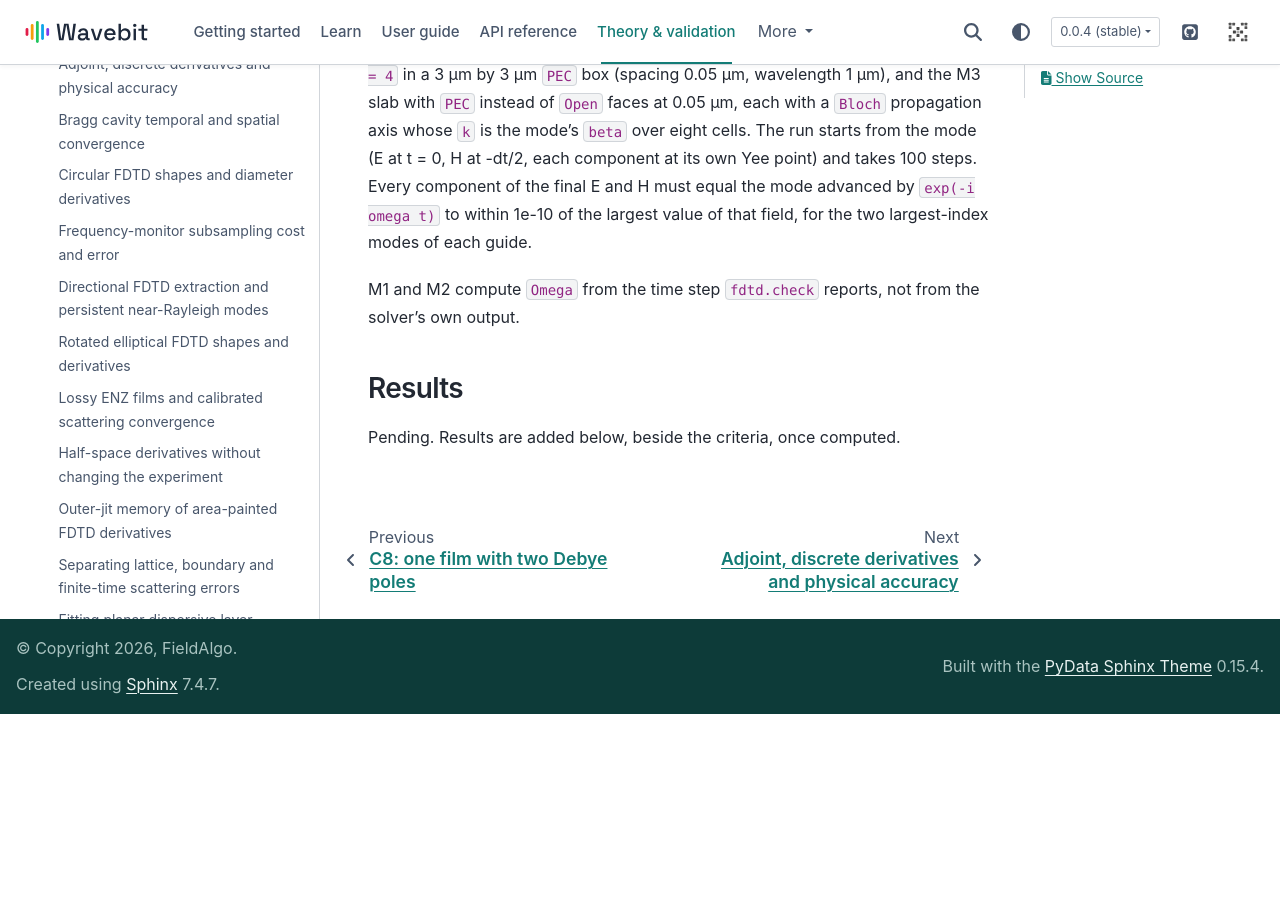
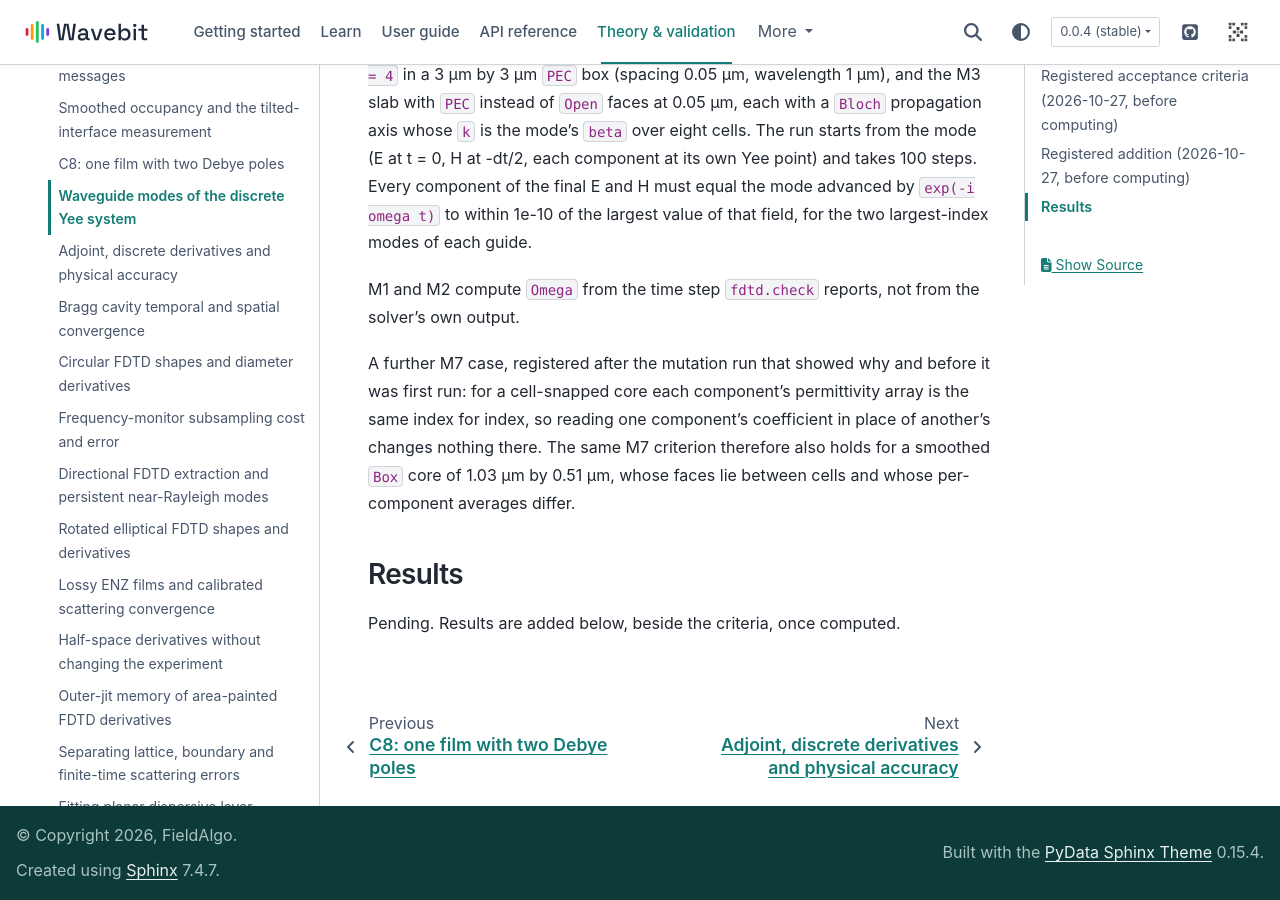
Before and after one commit to fieldalgo/wavebit, a Sphinx documentation site: the page built from docs/validation/fdtd/fd-waveguide-modes.md, in a window 1280 px wide and 900 px high, scrolled down 3271 px. Built offline with Sphinx 7.4.7 and the PyData theme 0.15.4, drawn with Linux system fonts in a browser that asks for light colours; pages that are not in the unit, such as notebooks, are missing from menus; before the commit the page ends 3985 px from its top, so only the background shows below that.

Commit message:
docs(fdtd): register a smoothed-core case for the eigenmode check
For a cell-snapped core every component's permittivity array is the
same index for index, so a mode read from the wrong component's
coefficient is not visible there. Register the same criterion for a
smoothed Box core with faces between cells, before running it.

Co-Authored-By: Claude Opus 5.5 <noreply@anthropic.com>
Claude-Session: https://claude.ai/code/session_01EsCWzkwvzVkG7JYdnKJnRk

```diff
--- a/docs/validation/fdtd/fd-waveguide-modes.md
+++ b/docs/validation/fdtd/fd-waveguide-modes.md
@@ -119,6 +119,13 @@ two largest-index modes of each guide.
 M1 and M2 compute `Omega` from the time step `fdtd.check` reports, not from the
 solver's own output.
 
+A further M7 case, registered after the mutation run that showed why and before it
+was first run: for a cell-snapped core each component's permittivity array is the
+same index for index, so reading one component's coefficient in place of another's
+changes nothing there. The same M7 criterion therefore also holds for a smoothed
+`Box` core of 1.03 µm by 0.51 µm, whose faces lie between cells and whose
+per-component averages differ.
+
 ## Results
 
 Pending. Results are added below, beside the criteria, once computed.
```
Also changed, not shown: docs/locales/ko/pages/validation/fdtd/fd-waveguide-modes.md (+6 -0 lines).
